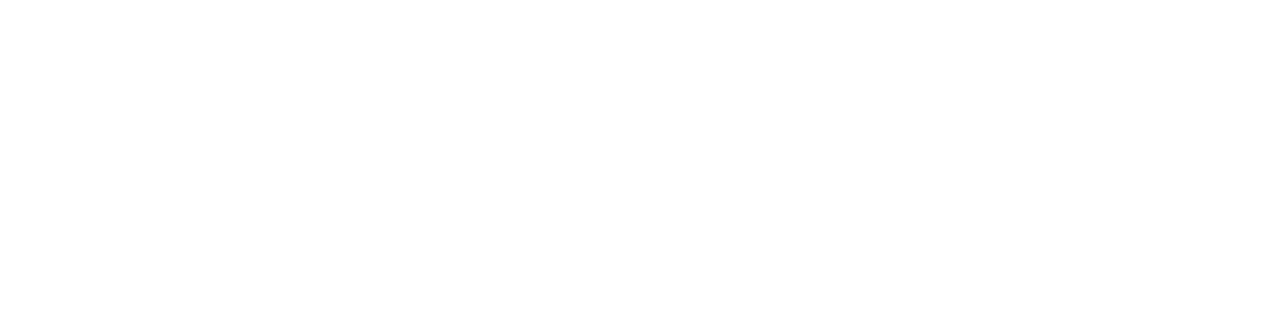
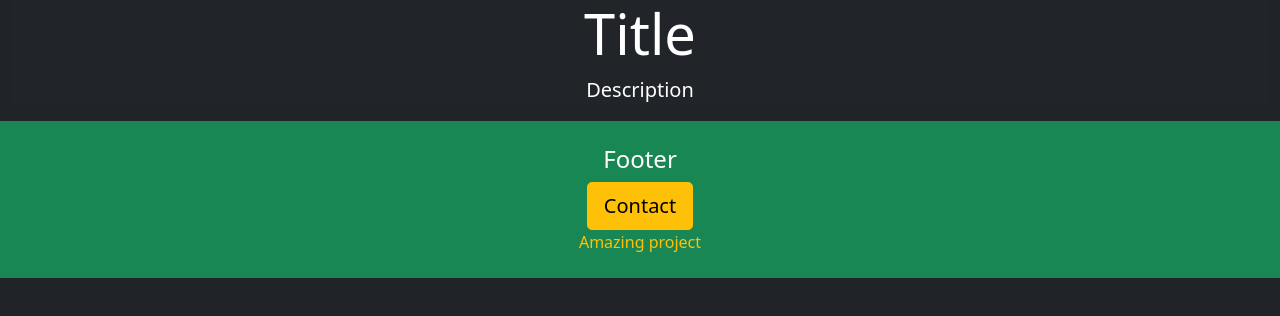
Before and after one commit to AmbatiSathwik/Django, a React (Create React App) app in the folder frontend/: page /base in a window 1280 px wide. Shown: the top 316 px of the page. Built offline with nearby package versions, Linux system fonts and the light colour scheme.

Commit message:
Card done

```diff
--- a/frontend/src/Routes.js
+++ b/frontend/src/Routes.js
@@ -1,12 +1,14 @@
 import React from 'react';
 import { BrowserRouter as Router, Switch, Route } from 'react-router-dom';
 import Home from './core/Home';
+import Base from './core/Base';
 
 const Routes = () => {
     return(
         <Router>
             <Switch>
                 <Route path="/" component={Home} exact />
+                <Route path="/base/" component={Base} exact />
             </Switch>
         </Router>
     );
--- a/frontend/src/core/Base.js
+++ b/frontend/src/core/Base.js
@@ -1 +1,30 @@
-//
+import React from 'react'
+
+function Base({ title="Title" , description="Description" , className="bg-dark text-white p-4" , children }) {
+    return (
+        <div>
+            <div className="container-fluid">
+                <div className="jumbotron bg-dark text-white text-center">
+                    <h2 className="display-4">{title}</h2>
+                    <p className="lead">{description}</p>
+                </div>
+                <div className="className">{children}</div>
+            </div>
+
+            <footer className="footer bg-success mt-auto py-2">
+                <div className="container-fluid bg-success text-white text-center py-3">
+                    <h4>Footer</h4>
+                    <button className="btn btn-warning btn-lg">Contact</button>
+                    <div className="container">
+                        <span className="text-warning">
+                            Amazing project
+                        </span>
+                    </div>
+                </div>
+            </footer>
+
+        </div>
+    )
+}
+
+export default Base
--- a/frontend/src/core/Card.js
+++ b/frontend/src/core/Card.js
@@ -1 +1,68 @@
-//
+import React from "react";
+import ImageHelper from "./helper/ImageHelper";
+import { Redirect } from 'react-router-dom';
+
+
+const isAutenticated = true;
+
+const Card = ({ product, addtoCart = true, removefromCart = false }) => {
+
+    const addToCart = () => {
+        if(isAutenticated){
+            console.log("Added to Cart")
+        }
+        else{
+            console.log("Login Please")
+        }
+    }
+
+    const getRedirect = redirect => {
+        if(redirect) {
+            <Redirect to="/cart" />
+        }
+    }
+
+    const showAdd = addtoCart => {
+        return(
+            addtoCart && (<button
+                onClick={addToCart}
+                className="btn btn-outline-success btn-block mt-2 mb-2"
+              >
+                Add to Cart
+              </button>)
+        );
+    }
+    const showRemove = removefromCart => {
+        return(
+            removefromCart && (<button
+                onClick={() => {
+                    console.log("Removed from cart")
+                } }
+                className="btn btn-outline-danger btn-block mt-2 mb-2"
+              >
+                Remove from Cart
+              </button>)
+        );
+    }
+
+  return (
+    <div className="card text-white bg-dark border border-info ">
+      <div className="card-header lead">{product.name}</div>
+      <div className="card-body">
+        <ImageHelper product={product} />
+        <p className="lead bg-success font-weight-normal text-wrap">
+          {product.description}
+        </p>
+        <p className="btn btn-success rounded  btn-sm px-4">
+          $ {product.price}
+        </p>
+        <div className="row">
+          {showAdd(addtoCart)}
+          {showRemove(removefromCart)}
+        </div>
+      </div>
+    </div>
+  );
+};
+
+export default Card;
--- a/frontend/src/core/Home.js
+++ b/frontend/src/core/Home.js
@@ -1,5 +1,9 @@
 import React, { useState, useEffect } from 'react';
 import axios from "axios";
+import Base from './Base';
+import '../styles.css';
+import Card from './Card';
+
 
 function Home() {
 
@@ -14,20 +18,20 @@
     },[])
 
     return (
-        <div>
+        <Base title="Home" description="Tshirts">
             <h1>Home Component</h1>
             <div className="row">
                 {
                     products.map( (product,index) => {
                         return(
-                            <div key={index}>
-                                <h3>{product.name}</h3>
+                            <div key={index} className="col-4 mb-4">
+                                <Card product={product} />
                             </div>
                         )
                     } )
                 }
             </div>
-        </div>
+        </Base>
     )
 };
 
--- a/frontend/src/core/helper/ImageHelper.js
+++ b/frontend/src/core/helper/ImageHelper.js
@@ -1 +1,15 @@
-//
+import React from "react";
+
+const ImageHelper = ({ product }) => {
+  const ImageUrl = product
+    ? product.image
+    : `http://www.macedonrangeshalls.com.au/wp-content/uploads/2017/10/image-not-found.png`;
+
+  return (
+    <div className="rounded border border-success p-2">
+      <img src={ImageUrl} style={{maxHeight: "100%" , maxWidth: "100%"}} className="mb-3 rounded" alt="Product" />
+    </div>
+  );
+};
+
+export default ImageHelper;
--- a/frontend/src/styles.css
+++ b/frontend/src/styles.css
@@ -1,13 +1,7 @@
 body {
-  margin: 0;
-  font-family: -apple-system, BlinkMacSystemFont, 'Segoe UI', 'Roboto', 'Oxygen',
-    'Ubuntu', 'Cantarell', 'Fira Sans', 'Droid Sans', 'Helvetica Neue',
-    sans-serif;
-  -webkit-font-smoothing: antialiased;
-  -moz-osx-font-smoothing: grayscale;
+  background: #202428;
 }
 
-code {
-  font-family: source-code-pro, Menlo, Monaco, Consolas, 'Courier New',
-    monospace;
+.block {
+  display: inline-block;
 }
```
